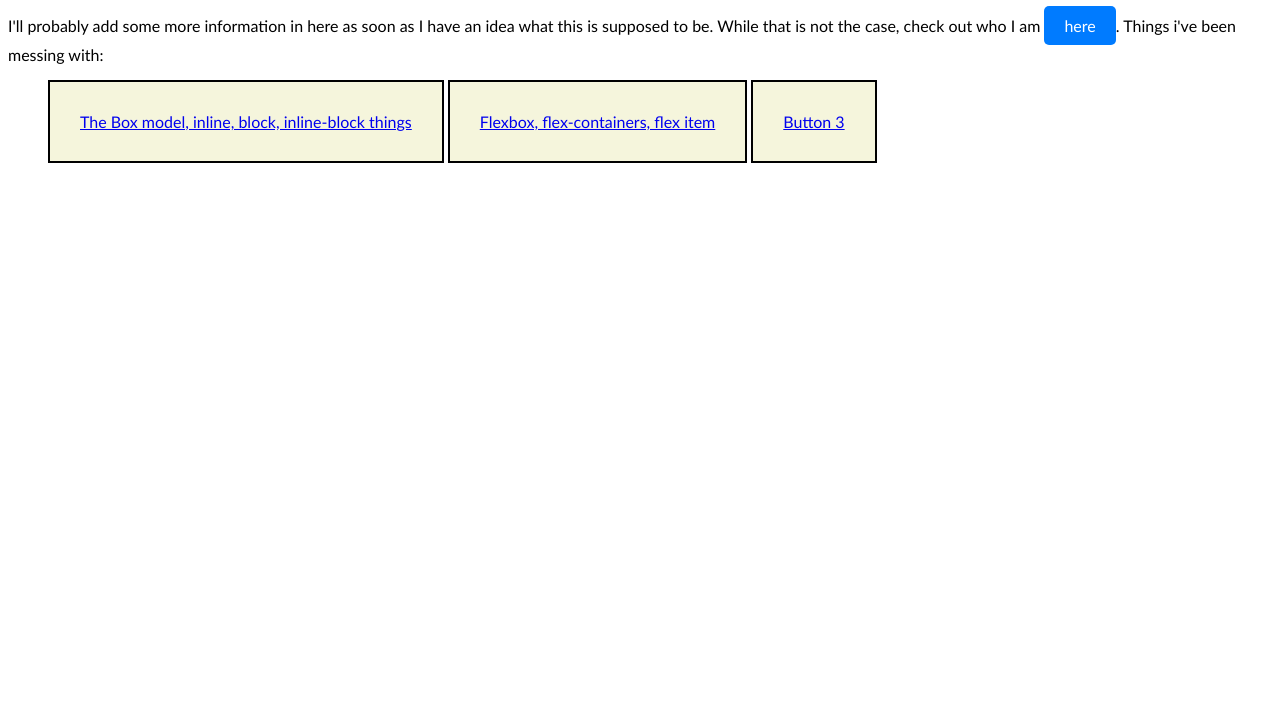
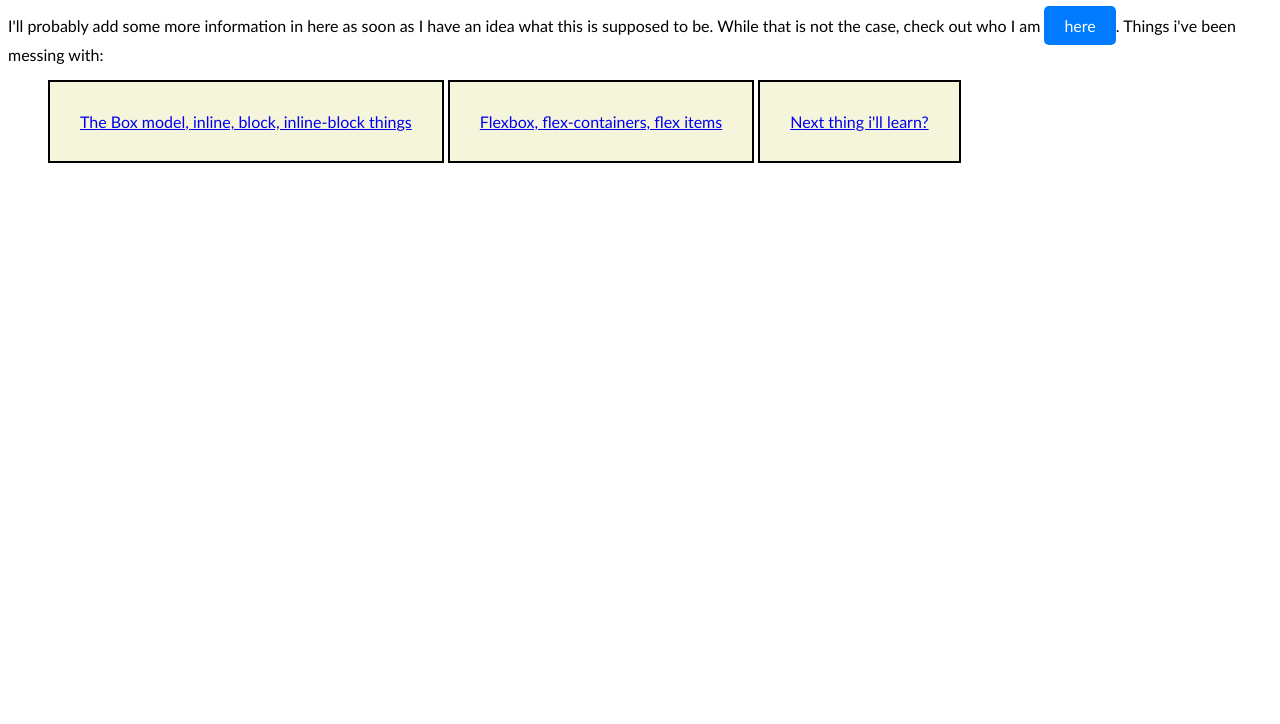
Before and after one commit to mariamagneu/applyingknowledge, a plain HTML site: page index.html in a window 1280 px wide. Shown: the part 76-800 px from the top of the page. Drawn offline with Linux system fonts and the light colour scheme.

Commit message:
minor thangz

```diff
--- a/index.html
+++ b/index.html
@@ -13,8 +13,8 @@
 Things i've been messing with:
 <ul class="button-list">
     <li><a href="pages/boxmodel.html">The Box model, inline, block, inline-block things</a></li>
-    <li><a href="pages/flex.html">Flexbox, flex-containers, flex item</a></li>
-    <li><a href="#">Button 3</a></li>
+    <li><a href="pages/flex.html">Flexbox, flex-containers, flex items</a></li>
+    <li><a href="#">Next thing i'll learn?</a></li>
 </ul>
 
 </div>
--- a/styles.css
+++ b/styles.css
@@ -19,13 +19,14 @@
     font-family: 'Trebuchet MS', 'Lucida Sans Unicode', 'Lucida Grande', 'Lucida Sans', Arial, sans-serif;
   }
 
-  li {
+  .button-list li {
     font-family: 'Trebuchet MS', 'Lucida Sans Unicode', 'Lucida Grande', 'Lucida Sans', Arial, sans-serif;
     border: black 2px solid;
     padding: 30px;
     background-color: beige;
     display: inline-block;
-
+    height: 100;
+    flex: 1;
 
   }
 
```
